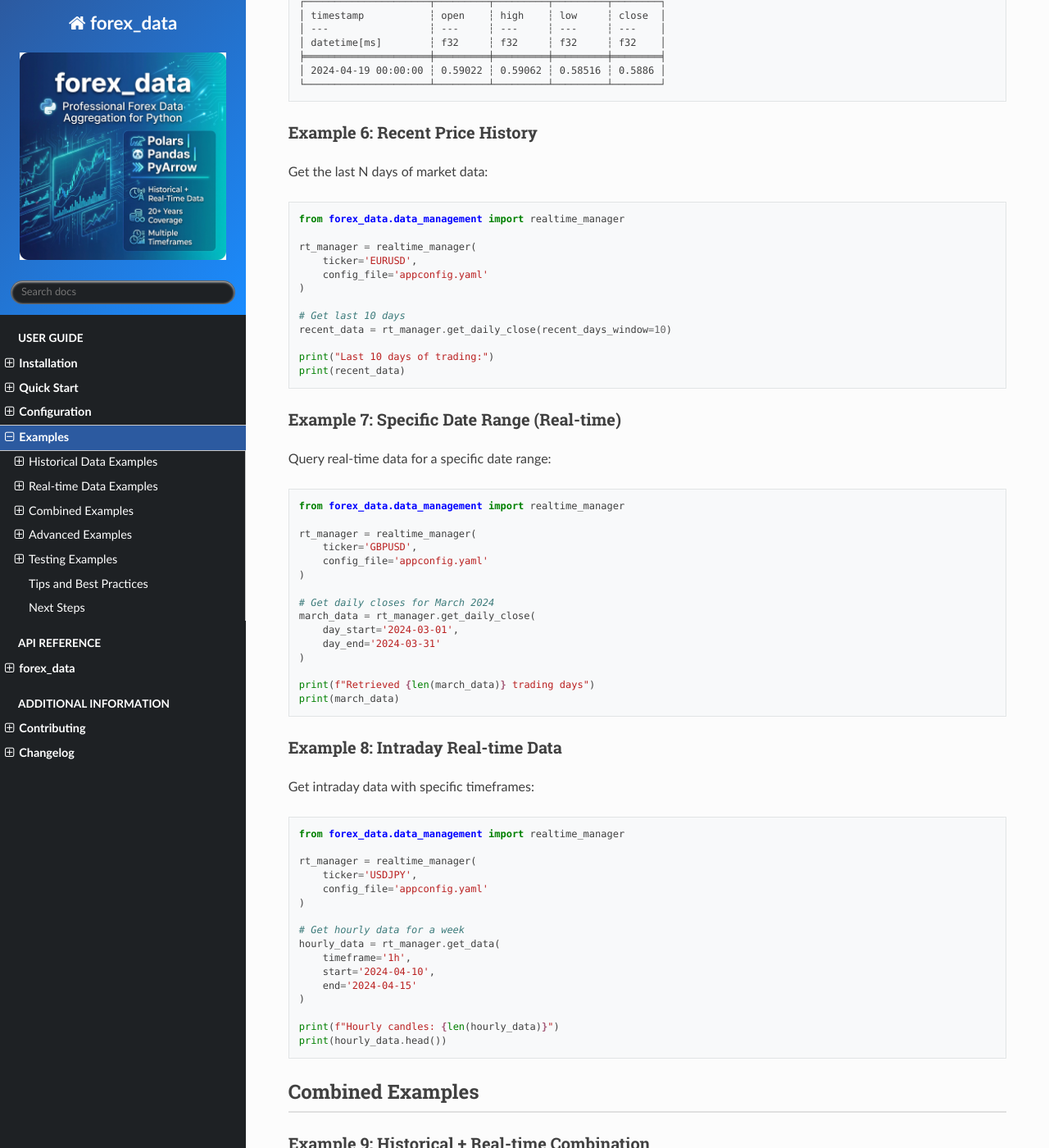
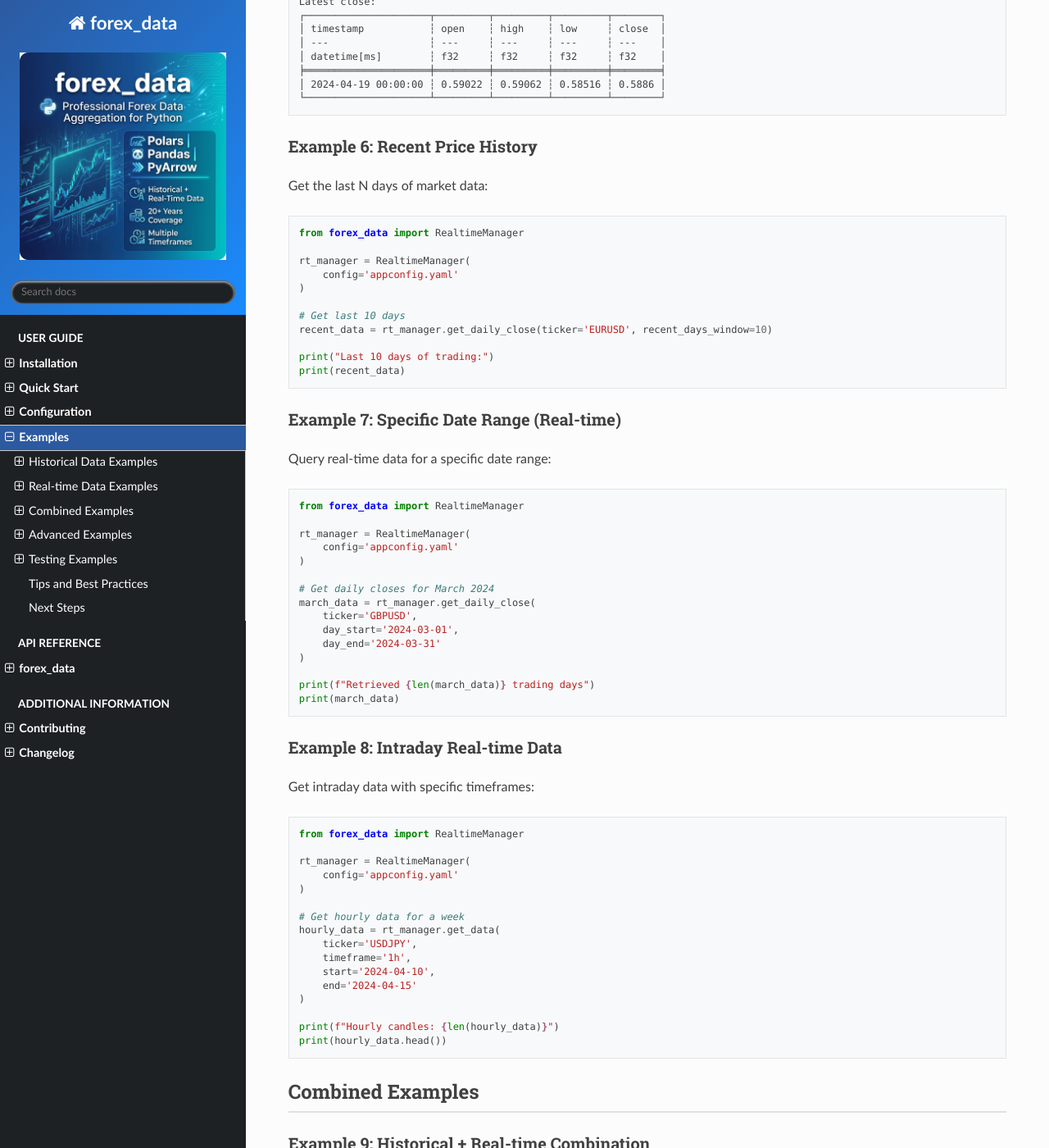
Before and after one commit to nikfio/forex_data, a Sphinx documentation site: the page built from docs/source/examples.rst, in a window 1280 px wide and 1400 px high, scrolled down 4775 px. Shown: the whole window at 82% size. Built offline with Sphinx 7.4.7 and the Read the Docs theme 3.1.0, drawn with Linux system fonts in a browser that asks for light colours; some of the changed text lies outside the part shown.

Commit message:
more documentation fixes

```diff
--- a/docs/source/examples.rst
+++ b/docs/source/examples.rst
@@ -18,17 +18,17 @@ Get historical data for a specific currency pair and date range:
 
 .. code-block:: python
 
-   from forex_data.data_management import historical_manager_db
+   from forex_data import HistoricalManagerDB
    from forex_data.config import APPCONFIG_FILE_YAML
 
    # Create manager for NZD/USD
-   manager = historical_manager_db(
-       ticker='NZDUSD',
-       config_file=APPCONFIG_FILE_YAML
+   manager = HistoricalManagerDB(
+       config=APPCONFIG_FILE_YAML
    )
 
    # Get hourly data for 2 months
    data = manager.get_data(
+       ticker='NZDUSD',
        timeframe='1h',
        start='2009-10-04',
        end='2009-12-03'
@@ -59,15 +59,15 @@ Aggregate data into different timeframes:
 
 .. code-block:: python
 
-   from forex_data.data_management import historical_manager_db
+   from forex_data import HistoricalManagerDB
 
-   manager = historical_manager_db(
-       ticker='EURUSD',
-       config_file='appconfig.yaml'
+   manager = HistoricalManagerDB(
+       config='appconfig.yaml'
    )
 
    # Get 1-minute data
    minute_data = manager.get_data(
+       ticker='EURUSD',
        timeframe='1m',
        start='2020-01-01 00:00:00',
        end='2020-01-01 23:59:59'
@@ -104,15 +106,15 @@ Create candlestick charts from historical data:
 
 .. code-block:: python
 
-   from forex_data.data_management import historical_manager_db
+   from forex_data import HistoricalManagerDB
 
-   manager = historical_manager_db(
-       ticker='NZDUSD',
-       config_file='appconfig.yaml'
+   manager = HistoricalManagerDB(
+       config='appconfig.yaml'
    )
 
    # Plot 5 months of daily data
    manager.plot(
+       ticker='NZDUSD',
        timeframe='1D',
        start_date='2013-02-02',
        end_date='2013-06-23'
@@ -127,15 +129,15 @@ Analyze data across multiple years:
 
 .. code-block:: python
 
-   from forex_data.data_management import historical_manager_db
+   from forex_data import HistoricalManagerDB
 
-   manager = historical_manager_db(
-       ticker='GBPUSD',
-       config_file='appconfig.yaml'
+   manager = HistoricalManagerDB(
+       config='appconfig.yaml'
    )
 
    # Get 5 years of weekly data
    weekly_data = manager.get_data(
+       ticker='GBPUSD',
        timeframe='1W',
        start='2015-01-01',
        end='2019-12-31'
@@ -213,15 +215,14 @@ Retrieve the most recent closing price:
 
 .. code-block:: python
 
-   from forex_data.data_management import realtime_manager
+   from forex_data import RealtimeManager
 
-   rt_manager = realtime_manager(
-       ticker='NZDUSD',
-       config_file='appconfig.yaml'
+   rt_manager = RealtimeManager(
+       config='appconfig.yaml'
    )
 
    # Get the latest daily close
-   latest_close = rt_manager.get_daily_close(last_close=True)
+   latest_close = rt_manager.get_daily_close(ticker='NZDUSD', last_close=True)
 
    print("Latest close:")
    print(latest_close)
@@ -246,15 +247,14 @@ Get the last N days of market data:
 
 .. code-block:: python
 
-   from forex_data.data_management import realtime_manager
+   from forex_data import RealtimeManager
 
-   rt_manager = realtime_manager(
-       ticker='EURUSD',
-       config_file='appconfig.yaml'
+   rt_manager = RealtimeManager(
+       config='appconfig.yaml'
    )
 
    # Get last 10 days
-   recent_data = rt_manager.get_daily_close(recent_days_window=10)
+   recent_data = rt_manager.get_daily_close(ticker='EURUSD', recent_days_window=10)
 
    print("Last 10 days of trading:")
    print(recent_data)
@@ -266,15 +266,15 @@ Query real-time data for a specific date range:
 
 .. code-block:: python
 
-   from forex_data.data_management import realtime_manager
+   from forex_data import RealtimeManager
 
-   rt_manager = realtime_manager(
-       ticker='GBPUSD',
-       config_file='appconfig.yaml'
+   rt_manager = RealtimeManager(
+       config='appconfig.yaml'
    )
 
    # Get daily closes for March 2024
    march_data = rt_manager.get_daily_close(
+       ticker='GBPUSD',
        day_start='2024-03-01',
        day_end='2024-03-31'
    )
@@ -289,15 +289,15 @@ Get intraday data with specific timeframes:
 
 .. code-block:: python
 
-   from forex_data.data_management import realtime_manager
+   from forex_data import RealtimeManager
 
-   rt_manager = realtime_manager(
-       ticker='USDJPY',
-       config_file='appconfig.yaml'
+   rt_manager = RealtimeManager(
+       config='appconfig.yaml'
    )
 
    # Get hourly data for a week
    hourly_data = rt_manager.get_data(
+       ticker='USDJPY',
        timeframe='1h',
        start='2024-04-10',
        end='2024-04-15'
@@ -316,23 +316,25 @@ Combine historical data with recent real-time updates:
 
 .. code-block:: python
 
-   from forex_data.data_management import historical_manager_db, realtime_manager
+   from forex_data import HistoricalManagerDB, RealtimeManager
    import polars as pl  # or pandas as pd
 
    ticker = 'NZDUSD'
    config = 'appconfig.yaml'
 
    # Get historical data up to last month
-   hist_manager = historical_manager_db(ticker=ticker, config_file=config)
+   hist_manager = HistoricalManagerDB(config=config)
    historical = hist_manager.get_data(
+       ticker=ticker,
        timeframe='1D',
        start='2020-01-01',
        end='2023-12-31'
    )
 
    # Get recent data
-   rt_manager = realtime_manager(ticker=ticker, config_file=config)
+   rt_manager = RealtimeManager(config=config)
    recent = rt_manager.get_daily_close(
+       ticker=ticker,
        day_start='2024-01-01',
        day_end='2024-12-31'
    )
@@ -353,18 +355,18 @@ Analyze multiple currency pairs:
 
 .. code-block:: python
 
-   from forex_data.data_management import historical_manager_db
+   from forex_data import HistoricalManagerDB
 
    pairs = ['EURUSD', 'GBPUSD', 'USDJPY', 'AUDUSD']
    data_dict = {}
 
    for pair in pairs:
-       manager = historical_manager_db(
-           ticker=pair,
-           config_file='appconfig.yaml'
+       manager = HistoricalManagerDB(
+           config='appconfig.yaml'
        )
 
        data = manager.get_data(
+           ticker=pair,
            timeframe='1D',
            start='2023-01-01',
            end='2023-12-31'
@@ -388,16 +390,16 @@ Build a custom processing pipeline:
 
 .. code-block:: python
 
-   from forex_data.data_management import historical_manager_db
+   from forex_data import HistoricalManagerDB
    import polars as pl
 
-   manager = historical_manager_db(
-       ticker='EURUSD',
-       config_file='appconfig.yaml'
+   manager = HistoricalManagerDB(
+       config='appconfig.yaml'
    )
 
    # Get raw data
    data = manager.get_data(
+       ticker='EURUSD',
        timeframe='1h',
        start='2023-01-01',
        end='2023-12-31'
@@ -425,18 +427,18 @@ Robust data retrieval with error handling:
 
 .. code-block:: python
 
-   from forex_data.data_management import historical_manager_db
+   from forex_data import HistoricalManagerDB
    from loguru import logger
 
    def get_forex_data_safely(ticker, timeframe, start, end):
        """Safely retrieve forex data with error handling."""
        try:
-           manager = historical_manager_db(
-               ticker=ticker,
-               config_file='appconfig.yaml'
+           manager = HistoricalManagerDB(
+               config='appconfig.yaml'
            )
 
            data = manager.get_data(
+               ticker=ticker,
                timeframe=timeframe,
                start=start,
                end=end
@@ -475,12 +477,11 @@ Optimize for large datasets:
 
 .. code-block:: python
 
-   from forex_data.data_management import historical_manager_db
+   from forex_data import HistoricalManagerDB
 
    # Use Polars for best performance
-   manager = historical_manager_db(
-       ticker='EURUSD',
-       config_file='appconfig.yaml',
+   manager = HistoricalManagerDB(
+       config='appconfig.yaml',
        engine='polars',  # Explicitly use Polars
        filetype='parquet'  # Use Parquet for speed
    )
@@ -506,14 +508,14 @@ Export data for use in other tools:
 
 .. code-block:: python
 
-   from forex_data.data_management import historical_manager_db
+   from forex_data import HistoricalManagerDB
 
-   manager = historical_manager_db(
-       ticker='GBPUSD',
-       config_file='appconfig.yaml'
+   manager = HistoricalManagerDB(
+       config='appconfig.yaml'
    )
 
    data = manager.get_data(
+       ticker='GBPUSD',
        timeframe='1D',
        start='2023-01-01',
        end='2023-12-31'
@@ -566,7 +568,7 @@ Tips and Best Practices
    .. code-block:: python
 
       # In your appconfig.yaml
-      DATA_ENGINE: polars
+      ENGINE: polars
 
 2. **Cache Timeframes**
 
@@ -597,8 +599,8 @@ Tips and Best Practices
 
       # Add delays between API calls
       for pair in ['EURUSD', 'GBPUSD', 'USDJPY']:
-          rt_manager = realtime_manager(ticker=pair, config_file='appconfig.yaml')
-          data = rt_manager.get_daily_close(recent_days_window=10)
+          rt_manager = RealtimeManager(config='appconfig.yaml')
+          data = rt_manager.get_daily_close(ticker=pair, recent_days_window=10)
           sleep(1)  # Respect rate limits
 
 5. **Validate Data Quality**
```
Also changed, not shown: other parts of docs/source/examples.rst (+3 -0 lines), README.md (+1 -0 lines), docs/source/configuration.rst (+11 -10 lines), docs/source/quickstart.rst (+4 -4 lines).
